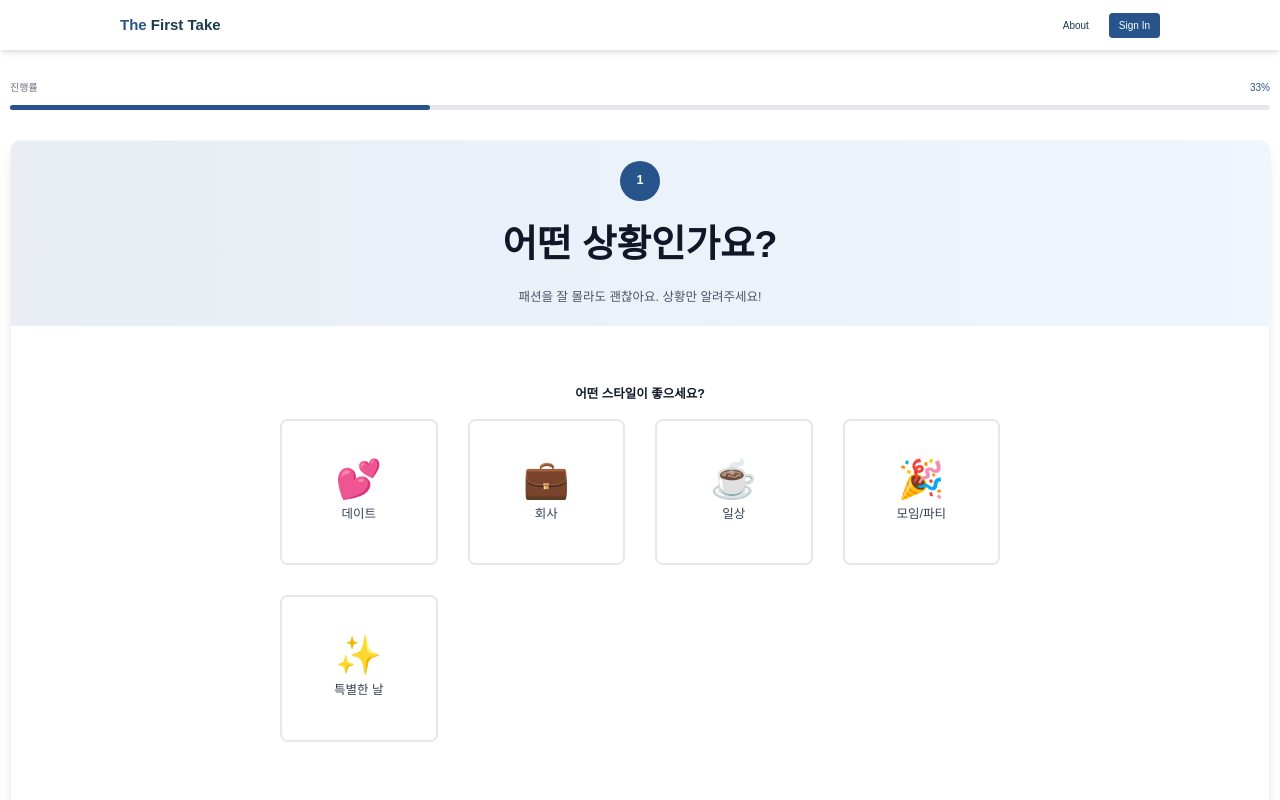
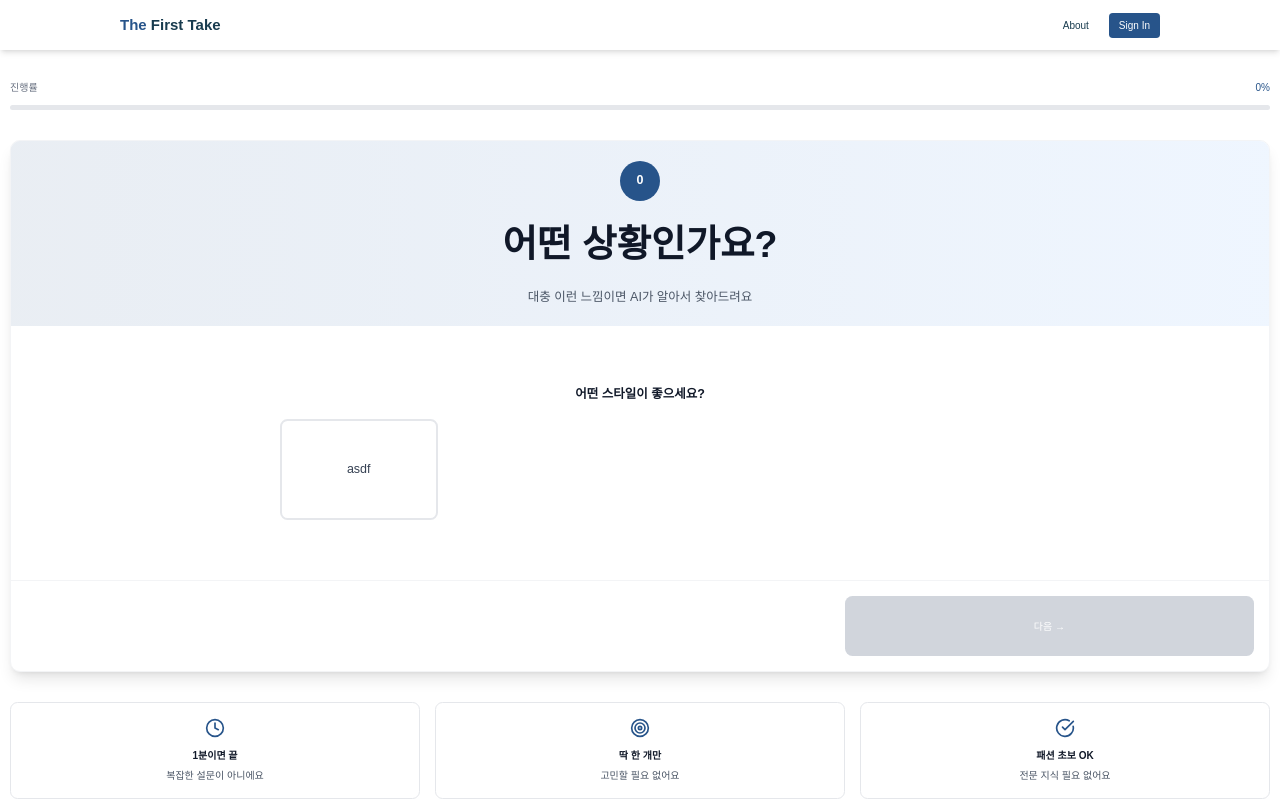
Before and after one commit to MindulMendul/TheFirstTake-frontend, a Next.js app: page /user-info in a window 1280 px wide. Shown: the top 800 px of the page. Built offline with nearby package versions, Linux system fonts and the light colour scheme.

Commit message:
user-info에 임의 데이터 넣을 수 있도록 수정

```diff
--- a/package.json
+++ b/package.json
@@ -33,6 +33,7 @@
     "@storybook/experimental-nextjs-vite": "^8.6.12",
     "@storybook/react": "^8.6.12",
     "@storybook/test": "^8.6.12",
+    "@tailwindcss/line-clamp": "^0.4.4",
     "@tailwindcss/postcss": "^4",
     "@types/node": "^20",
     "@types/react": "^19",
@@ -40,6 +41,7 @@
     "@vitest/browser": "^3.1.2",
     "@vitest/coverage-v8": "^3.1.2",
     "autoprefixer": "^10.4.21",
+    "daisyui": "^5.0.43",
     "eslint": "^9",
     "eslint-config-next": "15.3.1",
     "eslint-plugin-storybook": "^0.12.0",
--- a/src/app/globals.css
+++ b/src/app/globals.css
@@ -1,4 +1,10 @@
 @import 'tailwindcss';
+@plugin "daisyui" {
+  themes:
+    light --default,
+    dark --prefersdark,
+    cupcake;
+}
 
 html {
   font-size: 62.5%;
@@ -17,10 +23,10 @@ html {
 }
 
 @theme {
-  --color-ccblue: #27548A;
-  --color-ccbeige: #F5EEDC;
-  --color-ccnavy: #183B4E;
-  --color-ccyellow: #DDA853;
+  --color-ccblue: #27548a;
+  --color-ccbeige: #f5eedc;
+  --color-ccnavy: #183b4e;
+  --color-ccyellow: #dda853;
 }
 
 @media (prefers-color-scheme: dark) {
--- a/src/app/page.tsx
+++ b/src/app/page.tsx
@@ -59,7 +59,7 @@ export default function Home() {
           {/* Input Mode Selector */}
           <div className="p-8 border-b border-gray-100">
             <h3 className="text-2xl font-bold text-gray-900 text-center mb-6">어떤 방법이 편하세요?</h3>
-            <div className="grid md:grid-cols-3 gap-4 max-w-2xl mx-auto">
+            <div className="grid md:grid-cols-2 gap-4 max-w-2xl mx-auto">
               <button
                 onClick={() => setInputMode('text')}
                 className={`p-6 rounded-2xl border-2 transition-all ${
@@ -72,18 +72,7 @@ export default function Home() {
                 </div>
                 <div className="text-sm text-gray-500 mt-1">가장 쉬워요</div>
               </button>
-              <button
-                onClick={() => setInputMode('voice')}
-                className={`p-6 rounded-2xl border-2 transition-all ${
-                  inputMode === 'voice' ? 'border-[#27548A] bg-[#27548A]/5' : 'border-gray-200 hover:border-gray-300'
-                }`}
-              >
-                <Mic className={`w-8 h-8 mx-auto mb-3 ${inputMode === 'voice' ? 'text-[#27548A]' : 'text-gray-400'}`} />
-                <div className={`font-medium ${inputMode === 'voice' ? 'text-[#27548A]' : 'text-gray-600'}`}>
-                  음성으로
-                </div>
-                <div className="text-sm text-gray-500 mt-1">말하기만 하면 돼요</div>
-              </button>
+
               <button
                 onClick={() => setInputMode('image')}
                 className={`p-6 rounded-2xl border-2 transition-all ${
@@ -153,7 +142,7 @@ export default function Home() {
           <div className="bg-gray-50 p-8">
             <div className="text-center">
               <Link
-                href="/signin"
+                href="/user-info"
                 className="inline-flex items-center px-12 py-5 bg-[#27548A] text-white font-bold rounded-2xl hover:bg-[#1e4068] transition-all transform hover:scale-105 shadow-lg text-xl"
               >
                 <Wand2 className="mr-4 w-6 h-6" />
--- a/src/app/user-info/page.tsx
+++ b/src/app/user-info/page.tsx
@@ -10,8 +10,7 @@ import { MouseEventHandler, useEffect, useState } from 'react';
 import { ArrowRight, Camera, Type, Wand2, CheckCircle, User, Clock, Target } from 'lucide-react';
 import Link from 'next/link';
 import StepPage from '@/components/info/StepPage';
-
-const testQuestion = [{ question: 'asdf', options: ['asdf'] }];
+import ProgressBar from '@/components/info/ProgressBar';
 
 export default function UserInfo() {
   // const router = useRouter();
@@ -19,29 +18,20 @@ export default function UserInfo() {
   const [questions, setQuestions] = useState([] as Array<QuestionAPIType>);
   // const [answers, setAnswers] = useState([] as Array<AnswerType>);
 
-  // const { addAnswers } = useAnswerInfo();
+  const { addAnswers } = useAnswerInfo();
 
-  const [currentStep, setCurrentStep] = useState(1);
-  const [answers, setAnswers] = useState({
-    occasion: '',
-    style: '',
-    description: '',
-  });
+  const [currentStep, setCurrentStep] = useState(0);
+  const [answers, setAnswers] = useState({} as any);
 
-  const occasions = [
-    { id: 'date', label: '데이트', emoji: '💕' },
-    { id: 'work', label: '회사', emoji: '💼' },
-    { id: 'casual', label: '일상', emoji: '☕' },
-    { id: 'party', label: '모임/파티', emoji: '🎉' },
-    { id: 'special', label: '특별한 날', emoji: '✨' },
+  const testQuestion = [
+    { question: 'asdf', options: ['asdf'] },
+    { question: 'qwer', options: ['qwer'] },
   ];
 
-  const styles = [
-    { id: 'minimal', label: '미니멀/심플', emoji: '⚪' },
-    { id: 'trendy', label: '트렌디', emoji: '🔥' },
-    { id: 'classic', label: '클래식', emoji: '👔' },
-    { id: 'comfortable', label: '편안함 중심', emoji: '😌' },
-    { id: 'unique', label: '개성있게', emoji: '🌈' },
+  const stepTitle = [
+    { title: '어떤 상황인가요?', subtitle: '패션을 잘 몰라도 괜찮아요. 상황만 알려주세요!' },
+    { title: '어떤 느낌을 원하세요?', subtitle: '대충 이런 느낌이면 AI가 알아서 찾아드려요' },
+    { title: '마지막으로 한 마디!', subtitle: '추가로 하고 싶은 말이 있다면 자유롭게!' },
   ];
 
   useEffect(() => {
@@ -75,18 +65,7 @@ export default function UserInfo() {
   return (
     <div className="min-h-screen mx-auto px-4 py-12">
       {/* Progress Bar */}
-      <div className="mb-12">
-        <div className="flex items-center justify-between mb-4">
-          <span className="text-md text-gray-500">진행률</span>
-          <span className="text-md font-medium text-[#27548A]">{Math.round((currentStep / 3) * 100)}%</span>
-        </div>
-        <div className="w-full bg-gray-200 rounded-full h-2">
-          <div
-            className="bg-[#27548A] h-2 rounded-full transition-all duration-500"
-            style={{ width: `${(currentStep / 3) * 100}%` }}
-          ></div>
-        </div>
-      </div>
+      <ProgressBar progress={(currentStep / questions.length) * 100} />
 
       {/* Step Content */}
       <div className="bg-white rounded-2xl shadow-lg border border-gray-100 overflow-hidden">
@@ -95,29 +74,27 @@ export default function UserInfo() {
           <div className="inline-flex items-center justify-center w-16 h-16 bg-[#27548A] rounded-full text-white font-bold text-xl mb-4">
             {currentStep}
           </div>
-          <h2 className="text-6xl font-bold text-gray-900 mt-6 mb-10">
-            {currentStep === 1 && '어떤 상황인가요?'}
-            {currentStep === 2 && '어떤 느낌을 원하세요?'}
-            {currentStep === 3 && '마지막으로 한 마디!'}
-          </h2>
-          <p className="text-gray-600 text-xl">
-            {currentStep === 1 && '패션을 잘 몰라도 괜찮아요. 상황만 알려주세요!'}
-            {currentStep === 2 && '대충 이런 느낌이면 AI가 알아서 찾아드려요'}
-            {currentStep === 3 && '추가로 하고 싶은 말이 있다면 자유롭게!'}
-          </p>
+          <h2 className="text-6xl font-bold text-gray-900 mt-6 mb-10">{stepTitle[currentStep].title}</h2>
+          <p className="text-gray-600 text-xl">{stepTitle[currentStep + 1].subtitle}</p>
         </div>
 
         {/* Step 1: Occasion */}
-        {currentStep === 1 && (
+        {questions[currentStep] && (
+          <StepPage
+            optionName={questions[currentStep].question}
+            options={questions[currentStep].options}
+            answers={answers}
+            setAnswers={setAnswers}
+          />
+        )}
+        {/* {currentStep === 1 && (
           <StepPage optionName={'occasion'} options={occasions} answers={answers} setAnswers={setAnswers} />
         )}
 
-        {/* Step 2: Style */}
         {currentStep === 2 && (
           <StepPage optionName={'style'} options={styles} answers={answers} setAnswers={setAnswers} />
         )}
 
-        {/* Step 3: Additional Description */}
         {currentStep === 3 && (
           <div className="p-8">
             <div className="max-w-2xl mx-auto">
@@ -135,7 +112,7 @@ export default function UserInfo() {
               </p>
             </div>
           </div>
-        )}
+        )} */}
 
         {/* Navigation */}
         <div className="border-t border-gray-100 p-6">
@@ -154,7 +131,7 @@ export default function UserInfo() {
             {currentStep < 3 ? (
               <button
                 onClick={() => setCurrentStep(currentStep + 1)}
-                disabled={(currentStep === 1 && !answers.occasion) || (currentStep === 2 && !answers.style)}
+                disabled={!answers[questions[currentStep]?.question]}
                 className="w-1/3 h-24 px-8 py-3 bg-[#27548A] text-white rounded-xl hover:bg-[#1e4068] transition-colors disabled:bg-gray-300 disabled:cursor-not-allowed"
               >
                 다음 →
--- /dev/null
+++ b/src/components/info/ProgressBar.tsx
@@ -0,0 +1,16 @@
+export default function ProgressBar({ progress }: { progress: number }) {
+  return (
+    <div className="mb-12">
+      <div className="flex items-center justify-between mb-4">
+        <span className="text-md text-gray-500">진행률</span>
+        <span className="text-md font-medium text-[#27548A]">{Math.round(progress)}%</span>
+      </div>
+      <div className="w-full bg-gray-200 rounded-full h-2">
+        <div
+          className="bg-[#27548A] h-2 rounded-full transition-all duration-500"
+          style={{ width: `${progress}%` }}
+        ></div>
+      </div>
+    </div>
+  );
+}
--- a/src/components/info/StepPage.tsx
+++ b/src/components/info/StepPage.tsx
@@ -5,7 +5,7 @@ export default function StepPage({
   setAnswers,
 }: {
   optionName: string;
-  options: Array<{ id: any; label: any; emoji: any }>;
+  options: Array<any>; //Array<{ id: any; label: any; emoji: any }>;
   answers: any;
   setAnswers: any;
 }) {
@@ -13,19 +13,18 @@ export default function StepPage({
     <div className="px-8 py-24">
       <h3 className="text-xl font-semibold text-gray-900 mb-6 text-center">어떤 스타일이 좋으세요?</h3>
       <div className="grid md:grid-cols-4 gap-12 max-w-6xl mx-auto">
-        {options.map((option) => (
+        {options.map((option, ind) => (
           <button
-            key={option.id}
-            onClick={() => setAnswers({ ...answers, [optionName]: option.id })}
+            key={ind}
+            onClick={() => setAnswers({ ...answers, [optionName]: option })}
             className={`w-full p-16 rounded-xl border-2 text-center transition-all hover:scale-105 ${
-              answers[optionName] === option.id
+              answers[optionName] === option
                 ? 'border-[#27548A] bg-[#27548A]/5 shadow-lg'
                 : 'border-gray-200 hover:border-gray-300'
             }`}
           >
-            <div className="text-6xl mb-3">{option.emoji}</div>
-            <div className={`font-medium text-xl ${answers.option === option.id ? 'text-[#27548A]' : 'text-gray-700'}`}>
-              {option.label}
+            <div className={`font-medium text-xl ${answers.option === option ? 'text-[#27548A]' : 'text-gray-700'}`}>
+              {option}
             </div>
           </button>
         ))}
```
Also changed, not shown: 1 other file (tests, documents, lock files or other folders).
